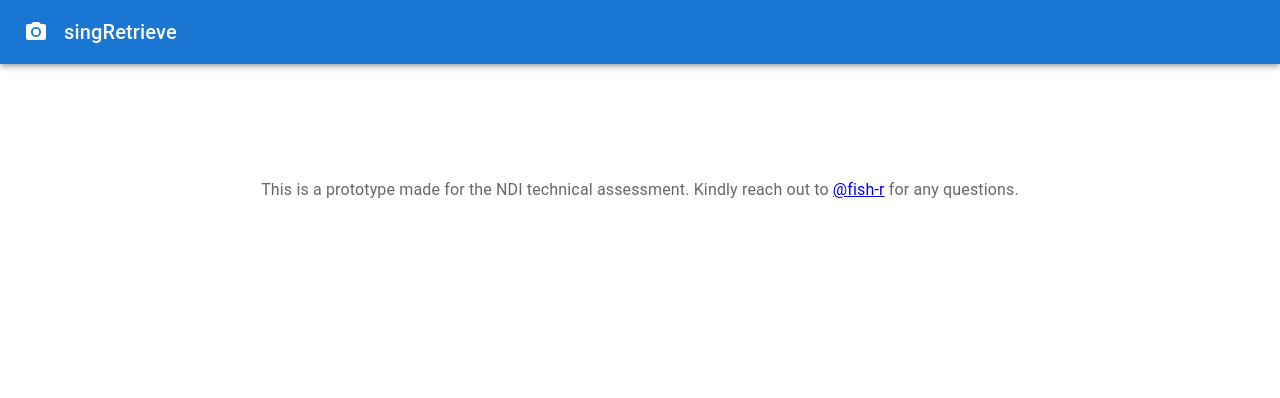
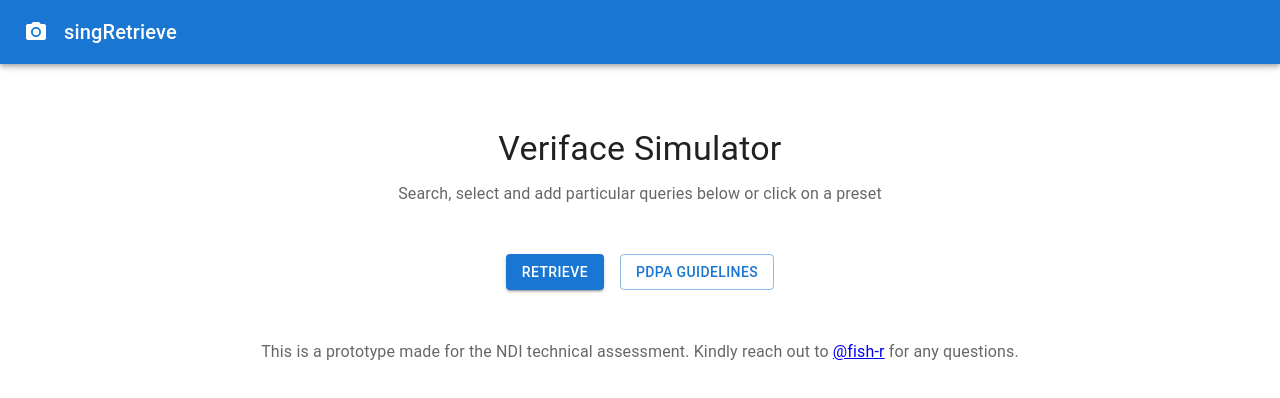
Before and after one commit to fish-r/singRetrieve, a React (Create React App) app in the folder frontend/: page /authorise in a window 1280 px wide. Shown: the top 398 px of the page. Built offline with nearby package versions, Linux system fonts and the light colour scheme.

Commit message:
feature: fixed retrieve button handler, skeleton for authorise.js

```diff
--- a/frontend/src/App.js
+++ b/frontend/src/App.js
@@ -8,6 +8,7 @@ import Toolbar from "@mui/material/Toolbar";
 import Typography from "@mui/material/Typography";
 import RequestInfo from "./Components/RequestInfo";
 import Box from "@mui/material/Box";
+import Authorise from "./Components/Authorise";
 
 function App() {
   return (
@@ -23,12 +24,18 @@ function App() {
         </AppBar>
         <Routes>
           <Route path="/login" element={<Login></Login>} />
+
           <Route path="/home" element={<Home></Home>} />
+
           <Route
             path="/home/request-info"
             element={<RequestInfo></RequestInfo>}
           />
+
+          <Route path="/authorise" element={<Authorise></Authorise>} />
+
         </Routes>
+
         <Box sx={{ bgcolor: "background.paper", p: 6 }} component="footer">
           <Typography
             variant="subtitle1"
--- /dev/null
+++ b/frontend/src/Components/Authorise.js
@@ -0,0 +1,62 @@
+import { CssBaseline } from "@mui/material";
+import Button from "@mui/material/Button";
+import Card from "@mui/material/Card";
+import CardActions from "@mui/material/CardActions";
+import CardContent from "@mui/material/CardContent";
+import Grid from "@mui/material/Grid";
+import Typography from "@mui/material/Typography";
+import Container from "@mui/material/Container";
+import Stack from '@mui/material/Stack';
+import { useEffect, useState } from "react";
+import ReactSelect from "react-select";
+import axiosInstance from "../axios";
+
+const Authorise = () => {
+    return (
+        <>
+            <>
+                <CssBaseline>
+                    <main>
+                        <Container maxWidth="sm">
+                            <Typography
+                                variant="h4"
+                                align="center"
+                                color="text.primary"
+                                gutterBottom
+                            >
+                                Veriface Simulator
+                            </Typography>
+                            <Typography
+                                variant="h8"
+                                align="center"
+                                color="text.secondary"
+                                paragraph
+                            >
+                                Search, select and add particular queries below or click on a
+                                preset
+                            </Typography>
+
+                            <Stack
+                                sx={{ pt: 4 }}
+                                direction="row"
+                                spacing={2}
+                                justifyContent="center"
+                            >
+                                <Button variant="contained" onClick={() => { }}>Retrieve</Button>
+
+                                <Button variant="outlined" onClick={() => {
+                                    window.open('https://www.pdpc.gov.sg/Overview-of-PDPA/The-Legislation/Personal-Data-Protection-Act')
+                                }}>PDPA Guidelines</Button>
+                            </Stack>
+
+                        </Container>
+
+
+                    </main>
+                </CssBaseline>
+            </>
+        </>
+    )
+}
+
+export default Authorise;
--- a/frontend/src/Components/RequestInfo.js
+++ b/frontend/src/Components/RequestInfo.js
@@ -83,13 +83,14 @@ const RequestInfo = () => {
     };
 
     const handleRetrieveInfo = () => {
-        if (!selected) {
+        if (selected === undefined || selected.length === 0) {
             setErrorMessage('Please select data to retrieve')
         }
         else {
             const queryParams = selected.map((each) => each.value)
             const callback_uri = `/person/?scope=${queryParams.join(' ')}`
-            window.location.pathname = `/authorise?callback_uri=${callback_uri}`;
+            // window.location.pathname = `/authorise?callback_uri=${callback_uri}`;
+            window.location.pathname = '/authorise'
         }
 
     }
@@ -115,6 +116,14 @@ const RequestInfo = () => {
                             Search, select and add particular queries below or click on a
                             preset
                         </Typography>
+                        <Typography
+                            variant="h8"
+                            align="center"
+                            color="red"
+                            paragraph
+                        >
+                            {errorMessage}
+                        </Typography>
 
                         <ReactSelect options={informationList} isMulti onChange={(val) => { setSelected(val) }}></ReactSelect>
                         <Stack
@@ -130,7 +139,6 @@ const RequestInfo = () => {
                             }}>PDPA Guidelines</Button>
                         </Stack>
 
-                        {errorMessage}
                     </Container>
 
                     <Container sx={{ py: 8 }} maxWidth="lg">
```
